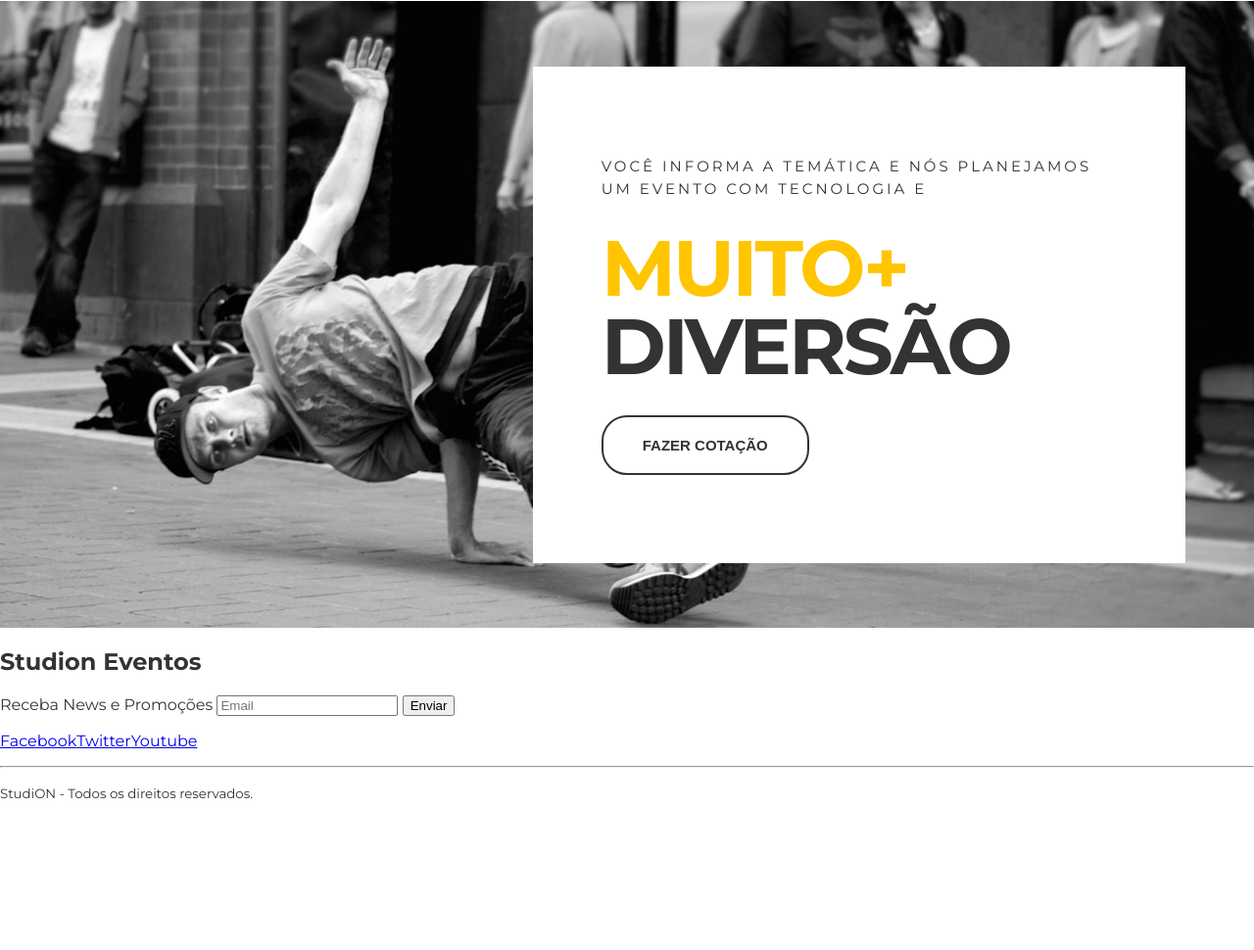
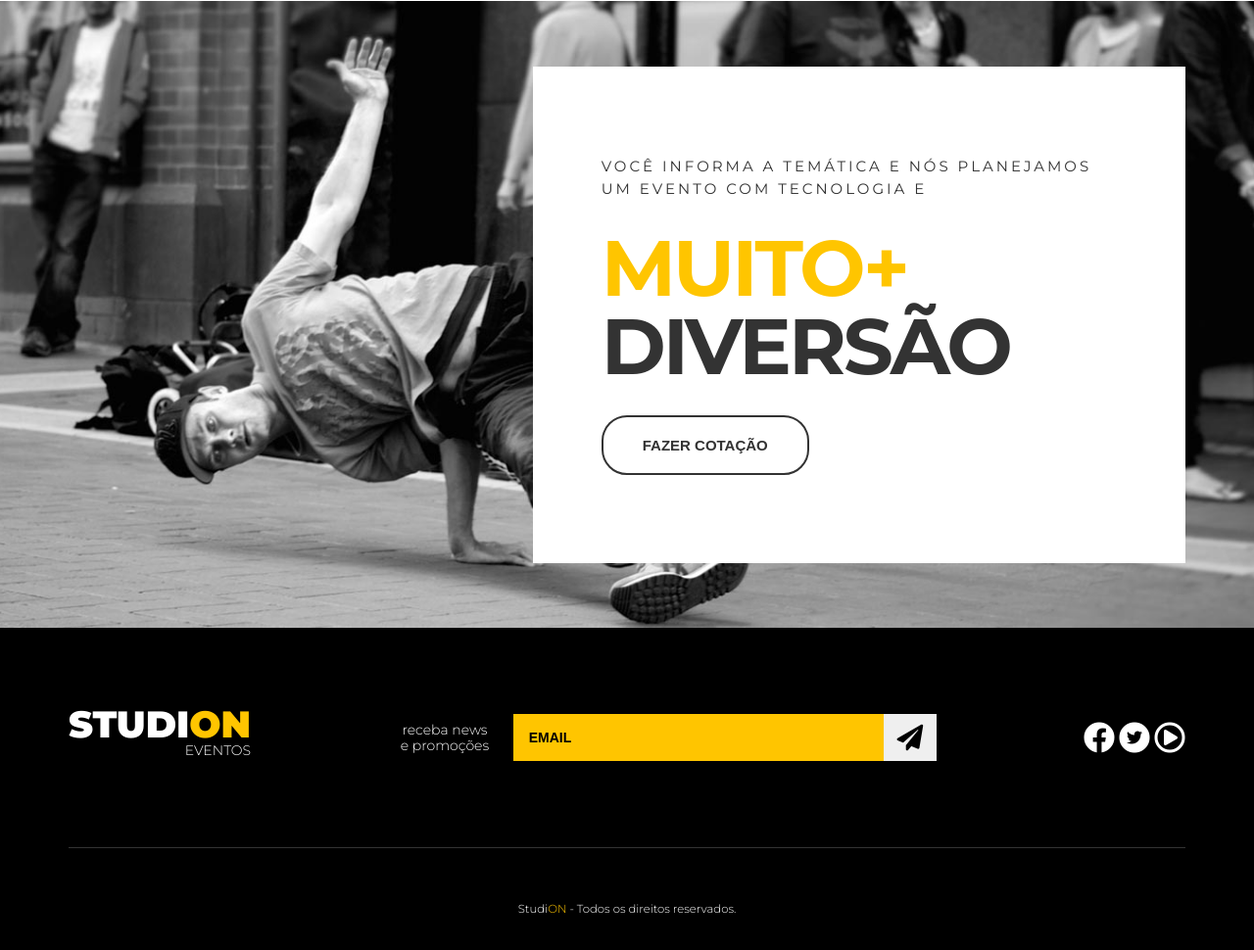
Before and after one commit to vivianbrt/studion, a website: page src/index.html in a window 1280 px wide. Shown: the part 1592-2562 px from the top of the page at 98% size. Before the commit the page ends 2427 px from the top, so only its background shows below. Drawn offline with Linux system fonts and the light colour scheme.

Commit message:
feat(footer): implemented footer styles

```diff
--- a/src/index.html
+++ b/src/index.html
@@ -109,21 +109,44 @@
             </section>
         </main>
 
-        <footer>
-            <h2>Studi<span>on</span> <span>Eventos</span></h2>
-            <form>
-                <label>Receba News e Promoções</label>
-                <input type="email" placeholder="Email">
-                <button type="submit">Enviar</button>
-            </form>
+        <footer class="footer">
+            <div class="container footer__container">
+                <h2 class="logo-studion">
+                    Studi<span class="copy--primary">on</span>
+                    <span class="logo-studion__subtitle">Eventos</span>
+                </h2>
+                <form class="footer__form">
+                    <label for="email">receba news e promoções</label>
+                    <div class="footer__email">
+                        <input id="email" type="email" placeholder="Email">
+                        <button type="submit">
+                            <i class="fas fa-paper-plane fa-2x"></i>
+                        </button>
+                    </div>
+                </form>
 
-            <ul>
-                <li><a href="https://facebook.com/" target="_blank">Facebook</a></li>
-                <li><a href="https://twitter.com/" target="_blank">Twitter</a></li>
-                <li><a href="https://youtube.com/" target="_blank">Youtube</a></li>
-            </ul>
+                <ul class="footer__social">
+                    <li>
+                        <a href="https://facebook.com/" target="_blank">
+                            <i class="fab fa-facebook fa-2x"></i>
+                        </a>
+                    </li>
+                    <li>
+                        <a href="https://twitter.com/" target="_blank">
+                        <span class="fa-stack">
+                            <i class="fas fa-circle fa-stack-2x fa-inverse"></i>
+                            <i class="fab fa-twitter fa-stack-1x"></i>
+                        </span>
+                        </a>
+                    </li>
+                    <li>
+                        <a href="https://youtube.com/" target="_blank">
+                        <i class="far fa-play-circle fa-2x"></i>
+                        </a>
+                    </li>
+                </ul>
+            </div>
 
-            <hr />
 
             <p>
                 <small>Studi<span>ON</span> - Todos os direitos reservados.</small>
--- a/src/style.css
+++ b/src/style.css
@@ -1,4 +1,7 @@
 @import url('https://fonts.googleapis.com/css2?family=Montserrat:wght@300;400;500;700;900&family=Roboto&display=swap');
+@import url('https://cdnjs.cloudflare.com/ajax/libs/font-awesome/5.13.0/css/fontawesome.min.css');
+@import url('https://cdnjs.cloudflare.com/ajax/libs/font-awesome/5.13.0/css/all.min.css');
+/*font awesome used for icons on code*/
 
 * {
     box-sizing: border-box;
@@ -268,3 +271,101 @@
     border-color: var(--color-copy);
     background: unset;
 }
+
+.footer {
+    background-color: #000;
+    color: #fff;
+    text-align: center;
+}
+
+.footer__container {
+    display: grid;
+    grid-template-columns: repeat(3, auto);
+    align-items: center;
+    border-bottom: 0.1rem solid #fff3;
+    padding: 5rem 0;
+}
+
+.footer .logo-studion {
+    justify-self: start;
+    margin: 0;
+}
+
+.logo-studion__subtitle {
+    display: block;
+}
+
+.footer__form {
+    display: grid;
+    grid-template-columns: 9ch auto;
+    gap: 1.375rem;
+    align-items: center;
+}
+
+.footer__form label {
+    font-size: .875rem;
+    font-weight: 300;
+    line-height: 1rem;
+}
+
+.footer__email {
+    display: grid;
+    grid-template-columns: auto 3.375rem;
+    width: 100%;
+}
+
+.footer__form input {
+    background-color: var(--color-primary);
+    border: unset;
+    padding: 1rem;
+    font-size: .875rem;
+    font-weight: 700;
+    text-transform: uppercase;
+    color: #000;
+}
+
+.footer__form input::placeholder {
+    color: #000;
+}
+
+.footer__form input:focus {
+    outline: unset;
+}
+
+.footer__form button {
+    cursor: pointer;
+    border: unset;
+    height: 100%;
+    transition: 0.3s all ease;
+}
+
+.footer__form button:hover {
+    color: #fff;
+    background-color: var(--color-copy);
+}
+/*hover: to animation*/
+
+.footer__social {
+    justify-self: end;
+}
+
+.footer__social a,
+.footer__social a:visited,
+.footer__social a:active {
+    color: #fff;
+}
+
+.footer__social .fa-twitter {
+    color: #000;
+}
+
+.footer p {
+    text-align: center;
+    font-size: .875rem;
+    font-weight: 300;
+    padding: 2.375rem;
+}
+
+.footer p span {
+    color: #ffc500;
+}
```
